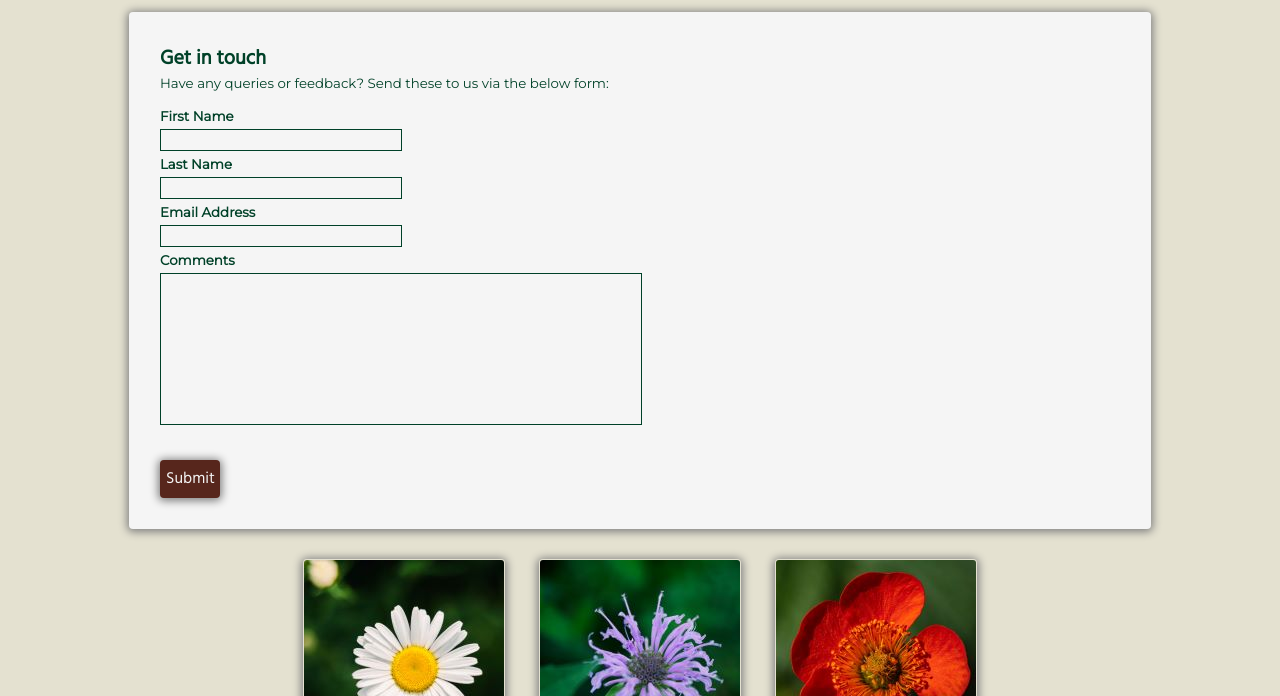
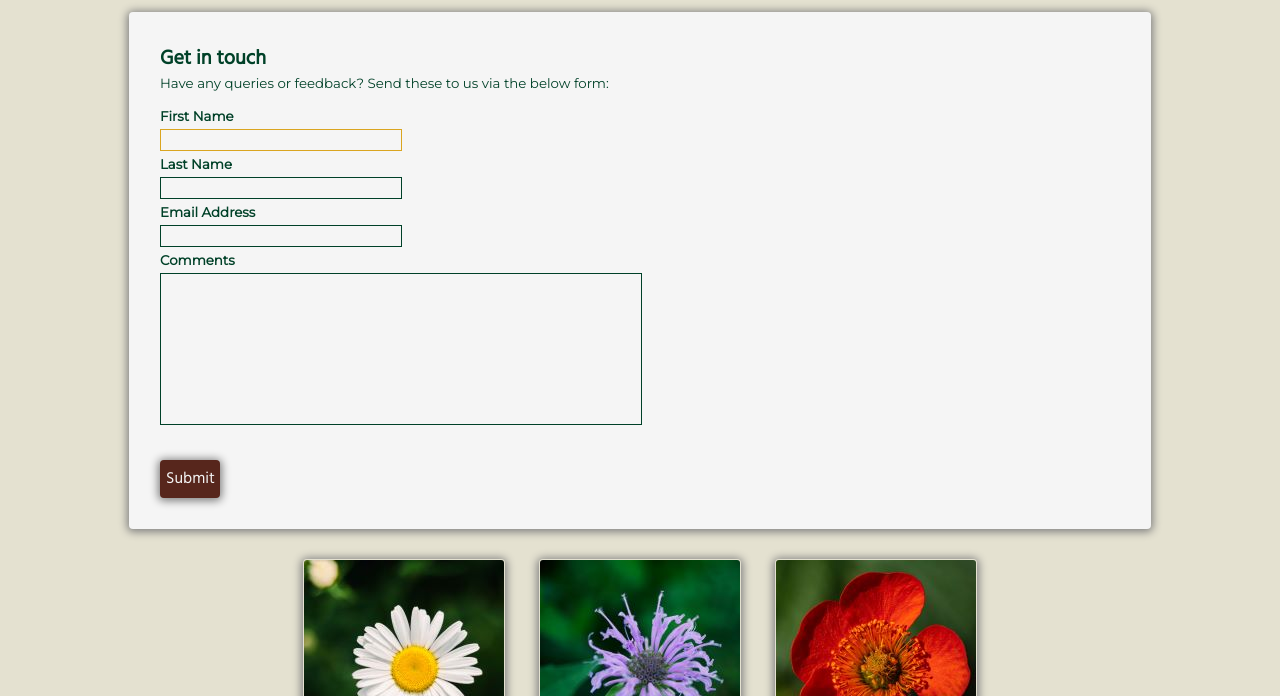
Before and after one commit to Code-Institute-Submissions/project-mindfulness-meditation, a plain HTML site: page contact.html in a window 1280 px wide. In both pictures the pointer is over the input "First Name". Shown: the part 104-800 px from the top of the page. Drawn offline with Linux system fonts and the light colour scheme.

Commit message:
Apply further styling to form elements on contact.html

```diff
--- a/assets/css/style.css
+++ b/assets/css/style.css
@@ -252,6 +252,10 @@ footer {
     height: 100%;
 }
 
+.text-input:hover {
+    border-color: goldenrod;
+}
+
 #submit-button:hover {
     background: #57261c;
     color: goldenrod;
```
